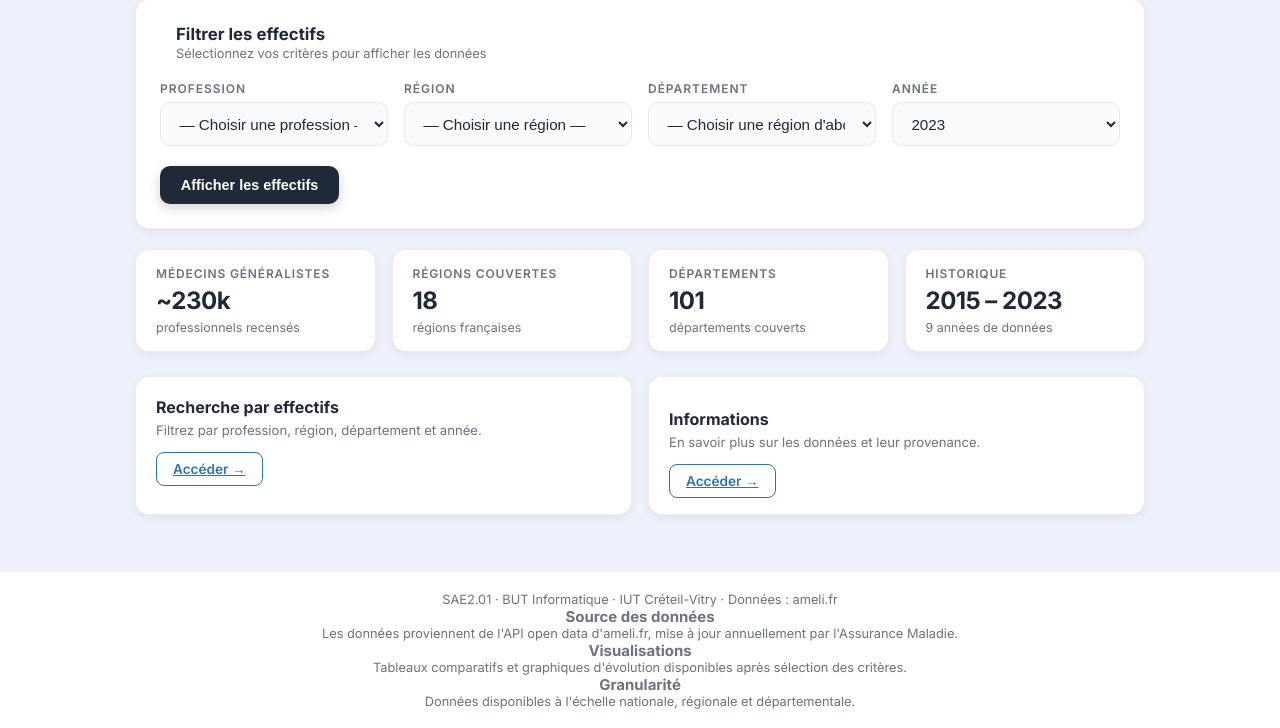
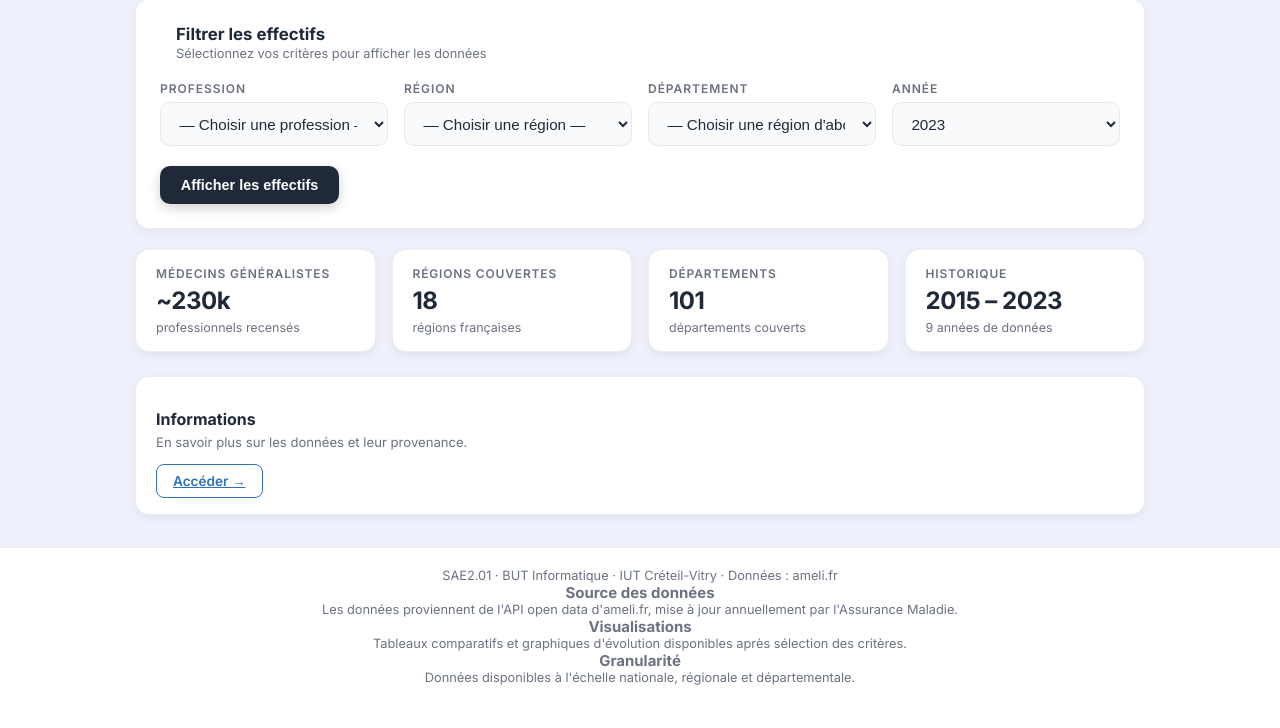
Before and after one commit to SAE201-final-S2/SAE201_DeploiementWeb, a Flask app: page / in a window 1280 px wide. Shown: the part 343-1071 px from the top of the page. After the commit the page ends 1028 px from the top, so only its background shows below. Run offline with Flask 3, Linux system fonts and the light colour scheme; data that the repository does not hold is empty.

Commit message:
Suppression de la card vers effectifs

```diff
--- a/templates/accueil.html
+++ b/templates/accueil.html
@@ -89,14 +89,6 @@
 </div>
 
 <!-- ── Cards d'accès rapide ── -->
-<div class="quick-cards">
-    <div class="quick-card">
-        <div class="quick-body">
-            <h3>Recherche par effectifs</h3>
-            <p>Filtrez par profession, région, département et année.</p>
-        </div>
-        <a href="{{ url_for('effectifs.afficher') }}" class="btn btn-outline">Accéder →</a>
-    </div>
     <div class="quick-card">
         <div class="quick-icon"></div>
         <div class="quick-body">
@@ -105,7 +97,6 @@
         </div>
         <a href="{{ url_for('apropos.index') }}" class="btn btn-outline">Accéder →</a>
     </div>
-</div>
 
 <script>
     const BASE_URL = "{{ BASE_URL }}";
```
